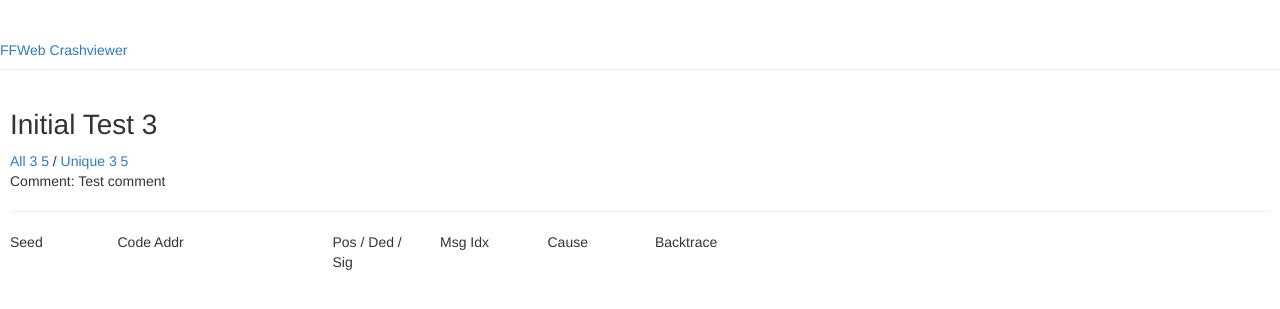
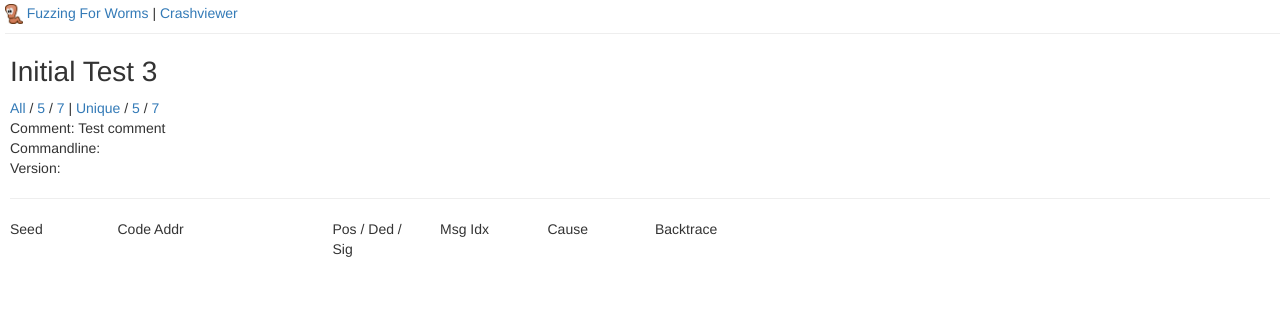
Before and after one commit to dobin/ffweb, a Django app: page /projects/1 in a window 1280 px wide. Shown: the top 309 px of the page. Run offline with Django 3.2, Linux system fonts and the light colour scheme; data comes from the database, SQL or seed files in the repository; some libraries are stand-ins or nearby versions.

Commit message:
better ui

```diff
--- a/crashviewer/static/css/crashviewer.css
+++ b/crashviewer/static/css/crashviewer.css
@@ -3,6 +3,12 @@
 }
 h1 {
     font-size: 2em;
+}
+
+.page-header {
+    margin-top: 3px;
+    margin-bottom: 3px;
+    margin-left: 5px;
 }
 
 
@@ -15,6 +21,8 @@
     display: none;
     word-wrap: break-word;
     border-top: 1px solid grey;
+    border-bottom: 1px solid grey;
+    font-family: monospace;
 }
 
 .asanOutput {
@@ -24,3 +32,7 @@
 .msgfuzz1 {
     color: red;
 }
+
+.moreleft {
+    margin-left: 20px;
+}
--- a/crashviewer/templates/crashviewer/base.html
+++ b/crashviewer/templates/crashviewer/base.html
@@ -1,21 +1,27 @@
 {% load staticfiles %}
 <head>
+	<title> Fuzzing For Worms </title>
+
+	<meta name="viewport" content="width=device-width, initial-scale=1">
+	<meta charset="utf-8">
+
 	<link rel="stylesheet" href="//maxcdn.bootstrapcdn.com/bootstrap/3.2.0/css/bootstrap.min.css">
 	<link rel="stylesheet" href="//maxcdn.bootstrapcdn.com/bootstrap/3.2.0/css/bootstrap-theme.min.css">
 	<link rel="stylesheet" href="{% static 'css/crashviewer.css' %}">
 
+	<script src="https://ajax.googleapis.com/ajax/libs/jquery/1.12.4/jquery.min.js"></script>
+	<script src="https://maxcdn.bootstrapcdn.com/bootstrap/3.3.7/js/bootstrap.min.js"></script>
 </head>
 <body>
 	<html>
     <div class="page-header">
-        <a href="/">FFWeb Crashviewer</a>
+		<img src="{% static "pics/logo.png" %}" height=20px />
+        <a href="/">Fuzzing For Worms</a>
+		|
+		<a href="/">Crashviewer</a>
     </div>
     <div class="content ">
-        <div class="row">
-            <div class="col-md-12">
             {% block content %}
             {% endblock %}
-            </div>
-        </div>
     </div>
 </body>
--- a/crashviewer/templates/crashviewer/project_detail.html
+++ b/crashviewer/templates/crashviewer/project_detail.html
@@ -23,31 +23,32 @@
 			<a href="{% url 'project_detail' pk=project.pk %}">
 				All
 			</a>
-
-			<a href="{% url 'project_detail' pk=project.pk %}?maxbt=3">
-				3
-			</a>
+			/
 			<a href="{% url 'project_detail' pk=project.pk %}?maxbt=5">
 				5
 			</a>
+			/
+			<a href="{% url 'project_detail' pk=project.pk %}?maxbt=7">
+				7
+			</a>
 
-			/
+			|
 			<a href="{% url 'project_detail_u' pk=project.pk %}">
 				Unique
 			</a>
-
-			<a href="{% url 'project_detail_u' pk=project.pk %}?maxbt=3">
-				3
-			</a>
+			/
 			<a href="{% url 'project_detail_u' pk=project.pk %}?maxbt=5">
 				5
 			</a>
-
+			/
+			<a href="{% url 'project_detail_u' pk=project.pk %}?maxbt=7">
+				7
+			</a>
 
 			<br>
-
-
-			<p>Comment: {{ project.comment|linebreaksbr }}</p>
+			Comment: {{ project.comment }}<br>
+			Commandline: {{ project.commandline }}<br>
+			Version: {{ project.version }}<br>
 			<hr>
 		</div>
 	</div>
@@ -107,14 +108,30 @@
 		<button onclick="myFunction({{crashData.pk}})">Info</button>
 	</div>
 </div>
-<div class="row crashDataDetails border-top" id="mydiv{{crashData.pk}}">
-	<div class="col-md-4 asanOutput">
+
+<div class="row crashDataDetails" id="mydiv{{crashData.pk}}">
+	<div class="row">
+		<div class="col-md-12">
+			<ul class="nav nav-tabs">
+				<li class="active"><a data-toggle="tab" href="#asan{{crashData.pk}}">ASAN</a></li>
+				<li><a data-toggle="tab" href="#gdb{{crashData.pk}}">GDB</a></li>
+				<li><a data-toggle="tab" href="#msgs{{crashData.pk}}">Network Messages</a></li>
+			</ul>
+		</div>
+	</div>
+
+	<div class="row">
+		<div class="col-md-12">
+		    <div class="tab-content moreleft">
+				<div id="asan{{crashData.pk}}" class="tab-pane fade in active">
 					{{ crashData.asanoutput|linebreaks }}
 				</div>
-	<div class="col-md-4 asanOutput">
+
+				<div id="gdb{{crashData.pk}}" class="tab-pane fade">
 					{{ crashData.gdboutput|linebreaks }}
 				</div>
-	<div class="col-md-4">
+
+				<div id="msgs{{crashData.pk}}" class="tab-pane fade">
 					<table border="1" width="100%">
 					{% for msg in crashData.messageList.all %}
 						<tr>
@@ -128,6 +145,9 @@
 					</table>
 				</div>
 			</div>
+		</div>
+	</div>
+</div>
 
 {% endfor %}
 
```
Also changed, not shown: crashviewer/static/pics/logo.png (added). Lines whose indentation alone changed are shown as unchanged.
